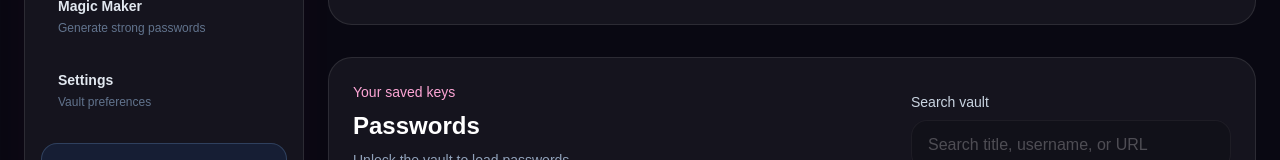
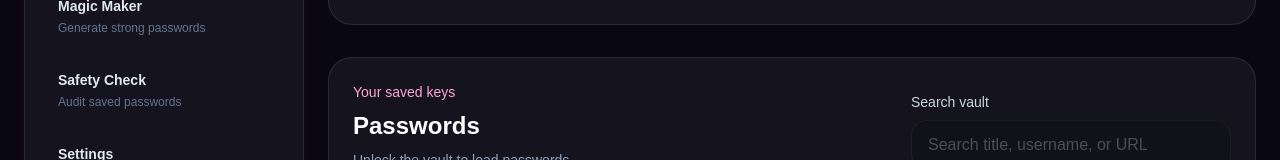
Before and after one commit to kiki-glitch/PassVault, a Next.js app: page /dashboard in a window 1280 px wide. Shown: the part 295-455 px from the top of the page. Built offline with nearby package versions, Linux system fonts and the light colour scheme; no server answers.

Commit message:
Update DashboardShell.tsx

```diff
--- a/src/components/dashboard/DashboardShell.tsx
+++ b/src/components/dashboard/DashboardShell.tsx
@@ -9,6 +9,7 @@ type DashboardShellProps = {
     passwordsSection: ReactNode;
     notesSection: ReactNode;
     generatorSection: ReactNode;
+    securitySection: ReactNode;
 }
 
 const navItems:{
@@ -32,6 +33,11 @@ const navItems:{
         description: "Generate strong passwords",
     },
     {
+        id: "security",
+        label: "Safety Check",
+        description: "Audit saved passwords",
+    },
+    {
         id: "settings",
         label: "Settings",
         description: "Vault preferences",
@@ -42,6 +48,7 @@ export function DashboardShell({
   passwordsSection,
   notesSection,
   generatorSection,
+  securitySection,
 }: DashboardShellProps) {
   const [activeSection, setActiveSection] =
     useState<DashboardSection>("passwords");
@@ -126,6 +133,8 @@ export function DashboardShell({
 
           {activeSection === "generator" && generatorSection}
 
+          {activeSection === "security" && securitySection}
+
           {activeSection === "settings" && (
             <div className="rounded-3xl border border-white/10 bg-white/5 p-6">
               <p className="text-sm text-blue-300">Settings</p>
```
